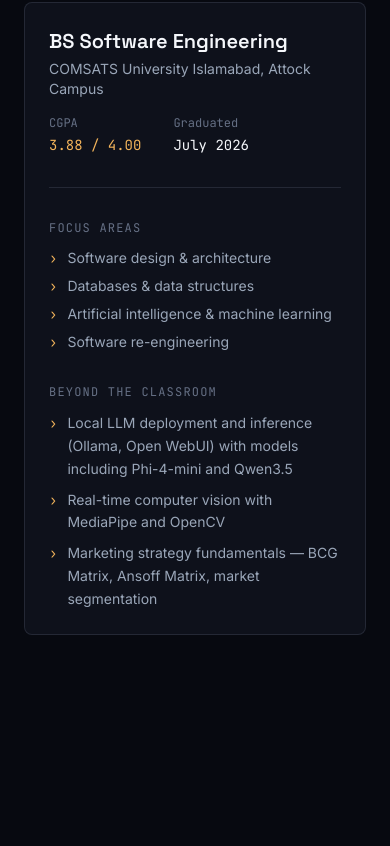
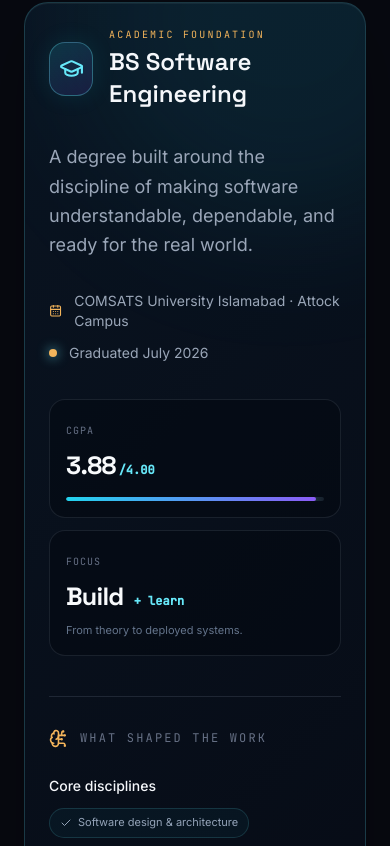
Before and after one commit to LostxSoul01/Jawad_Portfolio, a Next.js app: page / in a window 390 px wide. Shown: the part 6918-7764 px from the top of the page. Built offline with nearby package versions, Linux system fonts and the light colour scheme.

Commit message:
feat: elevate education section

```diff
--- a/src/app/globals.css
+++ b/src/app/globals.css
@@ -319,3 +319,21 @@
   .skills-node--1, .skills-node--2, .skills-node--3, .skills-node--4, .skills-node--5, .skills-node--6 { position: static; width: auto; transform: none; }
   .skills-node--5:hover { transform: translateY(-7px); }
 }
+
+.education-card {
+  position: relative;
+  border: 1px solid rgba(103, 232, 249, 0.2);
+  background: linear-gradient(135deg, rgba(10, 21, 34, 0.94), rgba(7, 11, 21, 0.88));
+  box-shadow: 0 24px 70px rgba(0, 0, 0, 0.28), inset 0 1px 0 rgba(255, 255, 255, 0.05);
+}
+.education-card__glow { position: absolute; top: -12rem; right: -8rem; width: 26rem; height: 26rem; border-radius: 999px; background: rgba(34, 211, 238, 0.08); filter: blur(70px); pointer-events: none; }
+.education-card__icon { display: flex; width: 54px; height: 54px; align-items: center; justify-content: center; border: 1px solid rgba(103, 232, 249, 0.32); border-radius: 16px; color: #67e8f9; background: linear-gradient(145deg, rgba(34, 211, 238, 0.16), rgba(124, 58, 237, 0.14)); box-shadow: 0 0 24px rgba(34, 211, 238, 0.1); }
+.education-stat { border: 1px solid rgba(148, 163, 184, 0.14); border-radius: 16px; padding: 16px; background: rgba(3, 8, 16, 0.45); }
+.education-stat strong { display: block; margin-top: 7px; color: #f8fafc; font-family: var(--font-display); font-size: 25px; letter-spacing: -0.03em; }
+.education-stat strong span { margin-left: 3px; color: #67e8f9; font-family: var(--font-mono); font-size: 12px; letter-spacing: 0; }
+.education-stat p { margin-top: 7px; color: #64748b; font-size: 11px; }
+.education-stat__bar { height: 4px; margin-top: 12px; overflow: hidden; border-radius: 99px; background: rgba(148, 163, 184, 0.14); }
+.education-stat__bar span { display: block; width: 97%; height: 100%; border-radius: inherit; background: linear-gradient(90deg, #22d3ee, #8b5cf6); box-shadow: 0 0 12px rgba(34, 211, 238, 0.55); }
+.education-chip { display: inline-flex; align-items: center; gap: 6px; border: 1px solid rgba(103, 232, 249, 0.15); border-radius: 999px; padding: 7px 10px; color: #94a3b8; font-size: 11px; line-height: 1.25; background: rgba(34, 211, 238, 0.04); transition: 200ms ease; }
+.education-chip:hover { border-color: rgba(103, 232, 249, 0.5); color: #cffafe; background: rgba(34, 211, 238, 0.1); }
+.education-card__footer { display: flex; justify-content: space-between; border-top: 1px solid rgba(148, 163, 184, 0.12); padding: 12px 24px; color: #64748b; font-family: var(--font-mono); font-size: 10px; letter-spacing: 0.12em; text-transform: uppercase; }
--- a/src/components/Education.tsx
+++ b/src/components/Education.tsx
@@ -1,6 +1,7 @@
 "use client";
 
 import { motion } from "framer-motion";
+import { BrainCircuit, CalendarDays, Check, GraduationCap, Sparkles } from "lucide-react";
 import SectionLabel from "./SectionLabel";
 
 const focusAreas = [
@@ -11,74 +12,81 @@
 ];
 
 const extracurriculars = [
-  "Local LLM deployment and inference (Ollama, Open WebUI) with models including Phi-4-mini and Qwen3.5",
+  "Local LLM deployment and inference with Ollama and Open WebUI",
   "Real-time computer vision with MediaPipe and OpenCV",
-  "Marketing strategy fundamentals — BCG Matrix, Ansoff Matrix, market segmentation",
+  "Marketing strategy fundamentals, market segmentation, and growth frameworks",
 ];
 
 export default function Education() {
   return (
-    <section id="education" className="px-6 py-28">
+    <section id="education" className="relative px-6 py-28">
       <div className="mx-auto max-w-5xl">
         <SectionLabel index="04" label="education" />
 
         <motion.div
-          initial={{ opacity: 0, y: 16 }}
+          initial={{ opacity: 0, y: 22 }}
           whileInView={{ opacity: 1, y: 0 }}
           viewport={{ once: true, margin: "-80px" }}
-          transition={{ duration: 0.6 }}
-          className="rounded-lg border border-hairline bg-surface p-6 sm:p-8"
+          transition={{ duration: 0.65 }}
+          className="education-card overflow-hidden rounded-3xl"
         >
-          <div className="flex flex-col sm:flex-row sm:items-center sm:justify-between gap-4">
+          <div className="education-card__glow" />
+          <div className="relative grid gap-10 p-6 sm:p-9 lg:grid-cols-[1.1fr_0.9fr]">
             <div>
-              <p className="font-display text-xl font-semibold text-text-primary">
-                BS Software Engineering
-              </p>
-              <p className="text-text-muted text-sm mt-1">
-                COMSATS University Islamabad, Attock Campus
-              </p>
+              <div className="mb-8 flex items-start justify-between gap-4">
+                <div className="flex items-center gap-4">
+                  <div className="education-card__icon"><GraduationCap size={25} /></div>
+                  <div>
+                    <p className="font-mono text-[10px] uppercase tracking-[0.22em] text-signal">Academic foundation</p>
+                    <p className="mt-1 font-display text-2xl font-semibold text-text-primary sm:text-3xl">BS Software Engineering</p>
                   </div>
-            <div className="flex gap-8 font-mono text-sm">
-              <div>
-                <p className="text-text-faint text-xs mb-1">CGPA</p>
-                <p className="text-signal">3.88 / 4.00</p>
                 </div>
-              <div>
-                <p className="text-text-faint text-xs mb-1">Graduated</p>
-                <p className="text-text-primary">July 2026</p>
+                <Sparkles className="hidden text-signal sm:block" size={19} />
+              </div>
+
+              <p className="max-w-lg text-lg leading-relaxed text-text-muted">A degree built around the discipline of making software understandable, dependable, and ready for the real world.</p>
+
+              <div className="mt-8 flex items-center gap-3 text-sm text-text-muted">
+                <CalendarDays size={16} className="text-signal" />
+                <span>COMSATS University Islamabad · Attock Campus</span>
+              </div>
+              <div className="mt-3 flex items-center gap-3 text-sm text-text-muted">
+                <span className="h-2 w-2 rounded-full bg-signal shadow-[0_0_12px_rgba(103,232,249,0.8)]" />
+                <span>Graduated July 2026</span>
+              </div>
+
+              <div className="mt-9 grid gap-3 sm:grid-cols-2">
+                <div className="education-stat">
+                  <span className="font-mono text-[10px] uppercase tracking-widest text-text-faint">CGPA</span>
+                  <strong>3.88<span>/4.00</span></strong>
+                  <div className="education-stat__bar"><span /></div>
+                </div>
+                <div className="education-stat">
+                  <span className="font-mono text-[10px] uppercase tracking-widest text-text-faint">Focus</span>
+                  <strong>Build<span> + learn</span></strong>
+                  <p>From theory to deployed systems.</p>
                 </div>
               </div>
             </div>
 
-          <div className="grid gap-8 sm:grid-cols-2 mt-8 pt-8 border-t border-hairline">
+            <div className="border-t border-hairline pt-8 lg:border-l lg:border-t-0 lg:pl-10 lg:pt-0">
+              <div className="mb-7 flex items-center gap-3">
+                <BrainCircuit size={19} className="text-signal" />
+                <p className="font-mono text-xs uppercase tracking-[0.18em] text-text-faint">What shaped the work</p>
+              </div>
+              <div className="space-y-7">
                 <div>
-              <p className="font-mono text-xs text-text-faint uppercase tracking-widest mb-3">
-                Focus areas
-              </p>
-              <ul className="space-y-2">
-                {focusAreas.map((f) => (
-                  <li key={f} className="flex gap-2.5 text-sm text-text-muted">
-                    <span className="text-signal font-mono">›</span>
-                    {f}
-                  </li>
-                ))}
-              </ul>
+                  <p className="mb-3 text-sm font-medium text-text-primary">Core disciplines</p>
+                  <div className="flex flex-wrap gap-2">{focusAreas.map((f) => <span key={f} className="education-chip"><Check size={12} />{f}</span>)}</div>
                 </div>
-
                 <div>
-              <p className="font-mono text-xs text-text-faint uppercase tracking-widest mb-3">
-                Beyond the classroom
-              </p>
-              <ul className="space-y-2">
-                {extracurriculars.map((e) => (
-                  <li key={e} className="flex gap-2.5 text-sm text-text-muted leading-relaxed">
-                    <span className="text-signal font-mono shrink-0">›</span>
-                    {e}
-                  </li>
-                ))}
-              </ul>
+                  <p className="mb-3 text-sm font-medium text-text-primary">Beyond the classroom</p>
+                  <div className="space-y-3">{extracurriculars.map((e) => <p key={e} className="flex gap-3 text-sm leading-relaxed text-text-muted"><span className="mt-2 h-1.5 w-1.5 shrink-0 rounded-full bg-violet" />{e}</p>)}</div>
                 </div>
               </div>
+            </div>
+          </div>
+          <div className="education-card__footer"><span>curiosity → craft → shipped work</span><span className="text-signal">04 / 04</span></div>
         </motion.div>
       </div>
     </section>
```
Lines whose indentation alone changed are shown as unchanged.
